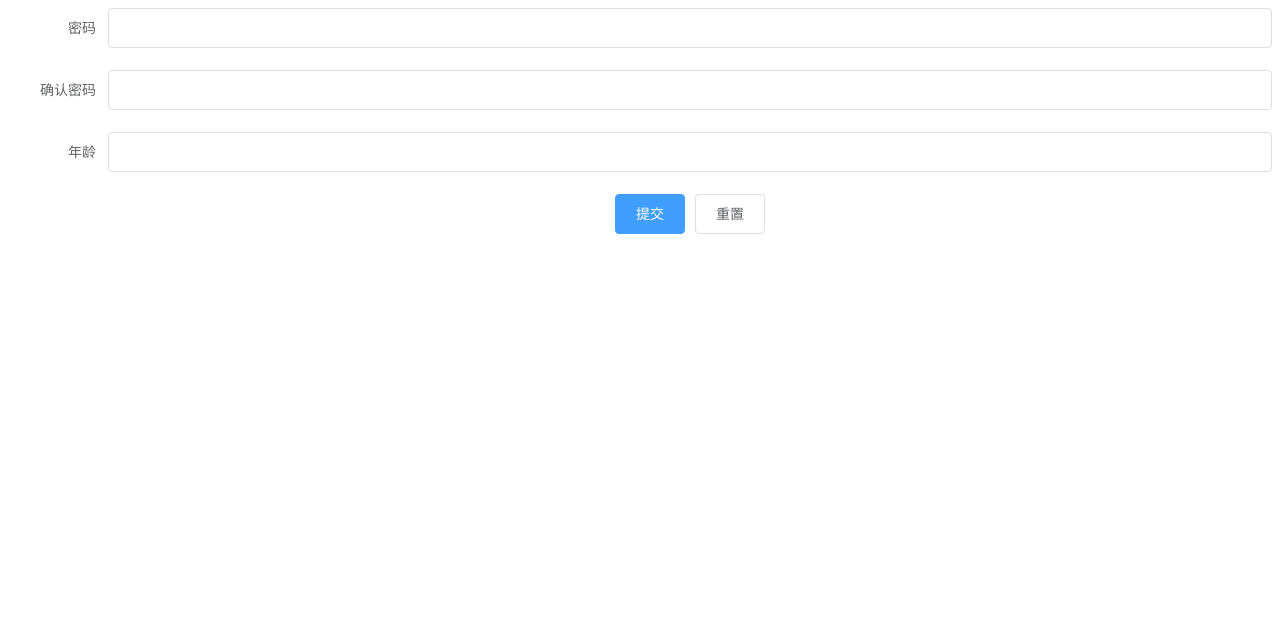
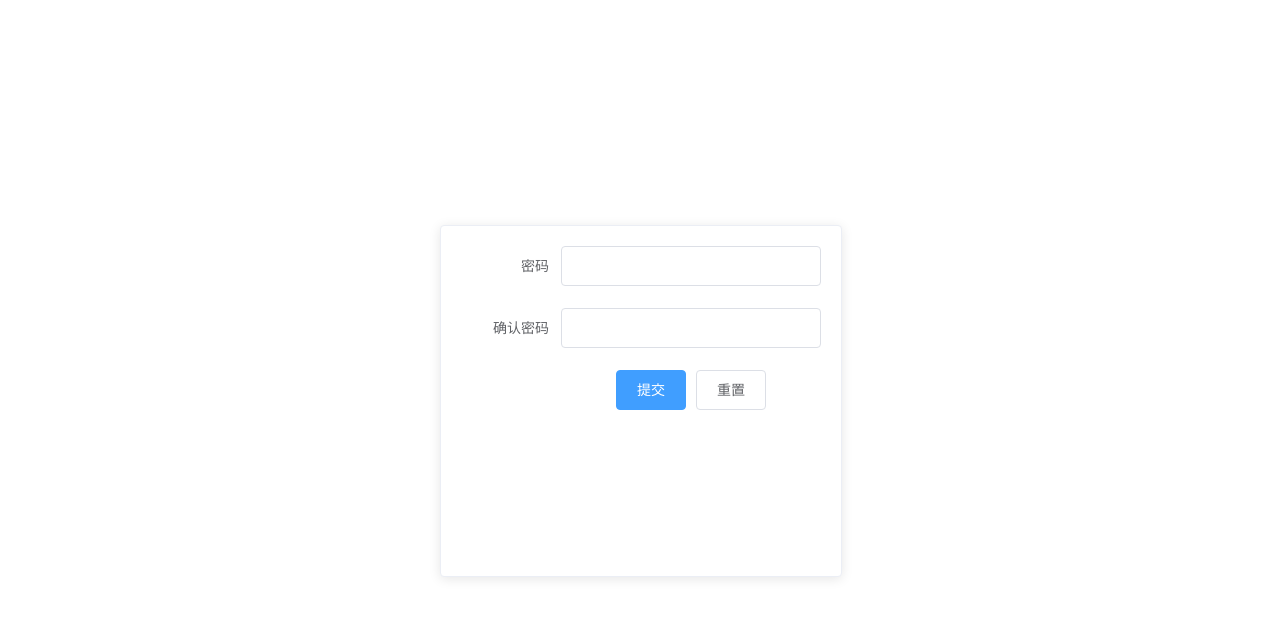
Before and after one commit to jhqu/vuetest, a Vue app in the folder my-project/: page /login in a window 1280 px wide. Shown: the top 618 px of the page. Built offline with nearby package versions, Linux system fonts and the light colour scheme.

Commit message:
登录页

```diff
--- a/my-project/src/App.vue
+++ b/my-project/src/App.vue
@@ -13,17 +13,4 @@
   text-align: center;
   color: #2c3e50;
 }
-
-#nav {
-  padding: 30px;
-}
-
-#nav a {
-  font-weight: bold;
-  color: #2c3e50;
-}
-
-#nav a.router-link-exact-active {
-  color: #42b983;
-}
 </style>
--- a/my-project/src/views/Login.vue
+++ b/my-project/src/views/Login.vue
@@ -1,5 +1,6 @@
 <template>
-<div>
+<el-container class="loginCount">
+  <el-card class="box-card">
    <el-form :model="ruleForm" status-icon :rules="rules" ref="ruleForm" label-width="100px" class="demo-ruleForm">
   <el-form-item label="密码" prop="pass">
     <el-input type="password" v-model="ruleForm.pass" autocomplete="off"></el-input>
@@ -7,15 +8,13 @@
   <el-form-item label="确认密码" prop="checkPass">
     <el-input type="password" v-model="ruleForm.checkPass" autocomplete="off"></el-input>
   </el-form-item>
-  <el-form-item label="年龄" prop="age">
-    <el-input v-model.number="ruleForm.age"></el-input>
-  </el-form-item>
   <el-form-item>
     <el-button type="primary" @click="submitForm('ruleForm')">提交</el-button>
     <el-button @click="resetForm('ruleForm')">重置</el-button>
   </el-form-item>
 </el-form>
-</div>
+  </el-card>
+</el-container>
 </template>
 <script>
   export default {
@@ -91,3 +90,31 @@
     }
   }
 </script>
+<style scoped>
+.demo-ruleForm{
+
+}
+ .loginCount{
+
+   position:absolute/fixed;
+   left:0;
+   right:0;
+   top:0;
+   bottom:0;
+   margin:auto;
+
+
+
+ }
+ .el-card{
+   position: absolute;
+   top: 50%;
+   left: 50%;
+   margin: -175px 0 0 -200px;
+    width: 400px;
+    height: 350px;
+    background: #fff;
+
+
+ }
+</style>
```
Also changed, not shown: 1 other file (tests, documents, lock files or other folders).
